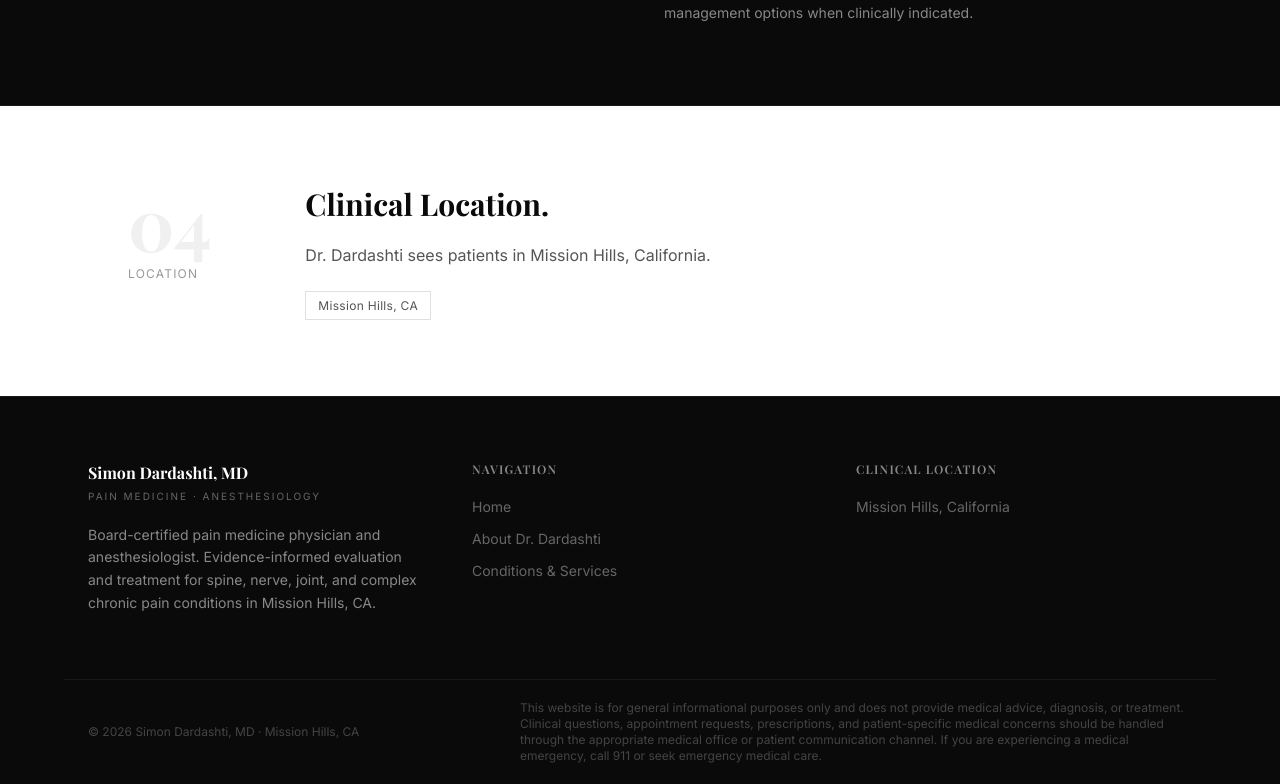
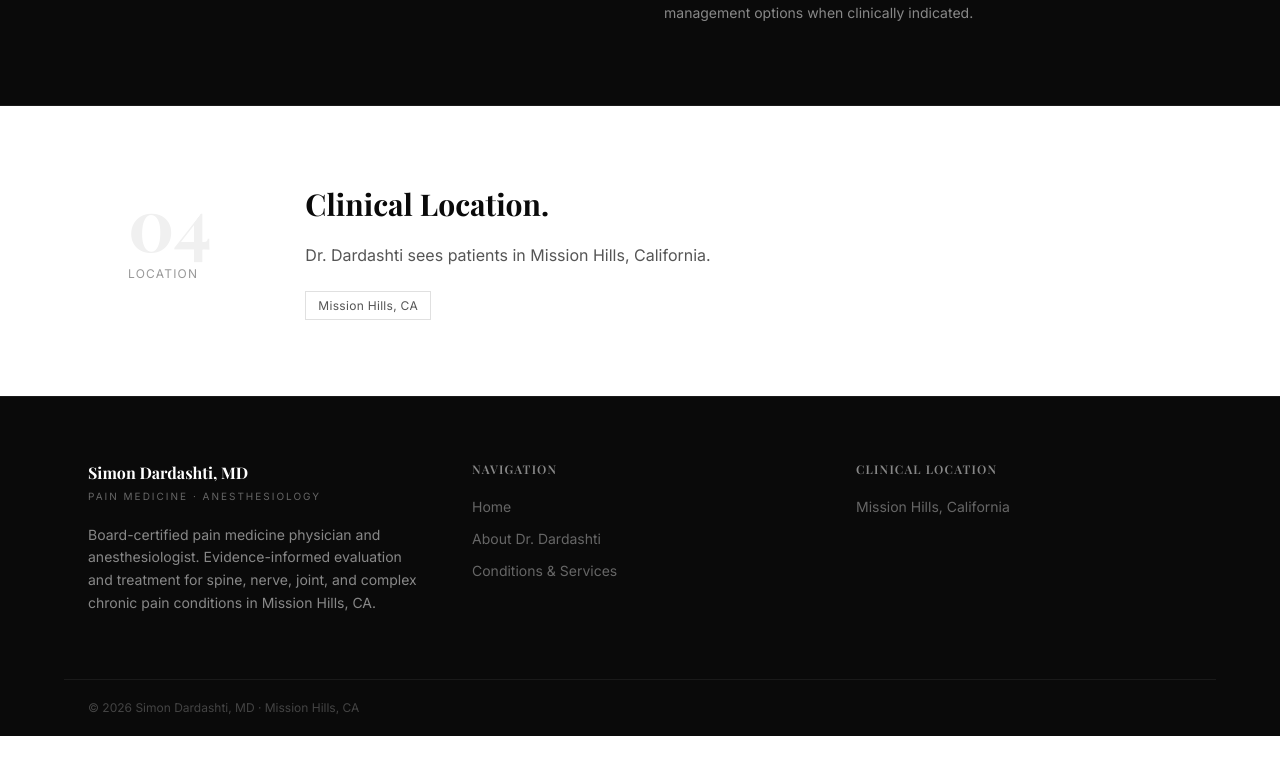
Before and after one commit to SimonDardashti/drdardashti-website, a Next.js app: page / in a window 1280 px wide. Shown: the part 2389-3173 px from the top of the page. After the commit the page ends 3125 px from the top, so only its background shows below. Built offline with nearby package versions, Linux system fonts and the light colour scheme; a web font is replaced by a local one.

Commit message:
Remove footer disclaimer

```diff
--- a/components/Footer.tsx
+++ b/components/Footer.tsx
@@ -52,7 +52,6 @@ export default function Footer() {
 
       <div className="border-t border-[#1a1a1a] px-6 py-5 max-w-6xl mx-auto flex flex-col md:flex-row justify-between items-center gap-2 text-xs text-[#444]">
         <p>&copy; {year} Simon Dardashti, MD · Mission Hills, CA</p>
-        <p className="max-w-2xl">This website is for general informational purposes only and does not provide medical advice, diagnosis, or treatment. Clinical questions, appointment requests, prescriptions, and patient-specific medical concerns should be handled through the appropriate medical office or patient communication channel. If you are experiencing a medical emergency, call 911 or seek emergency medical care.</p>
       </div>
     </footer>
   );
```
